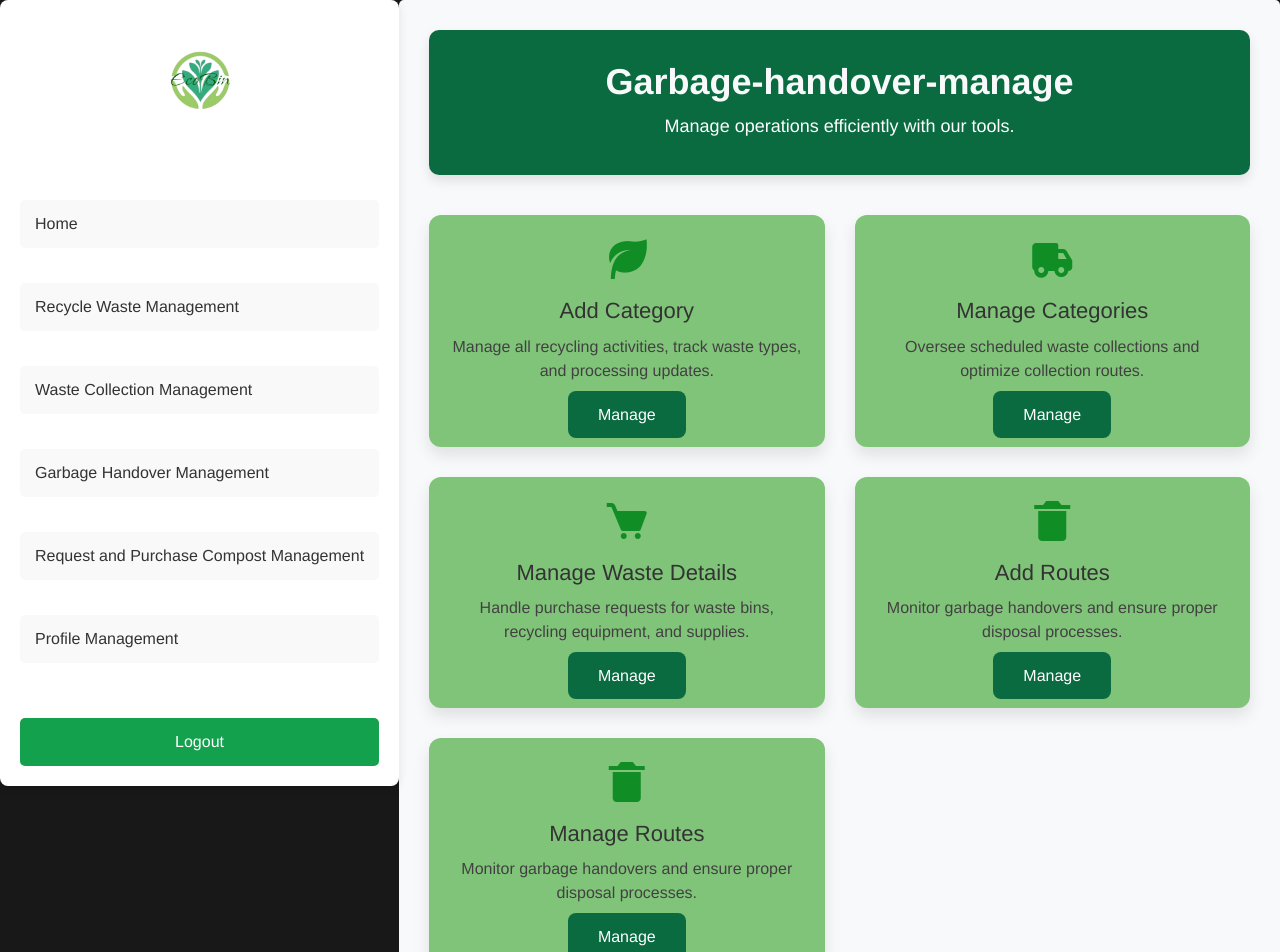
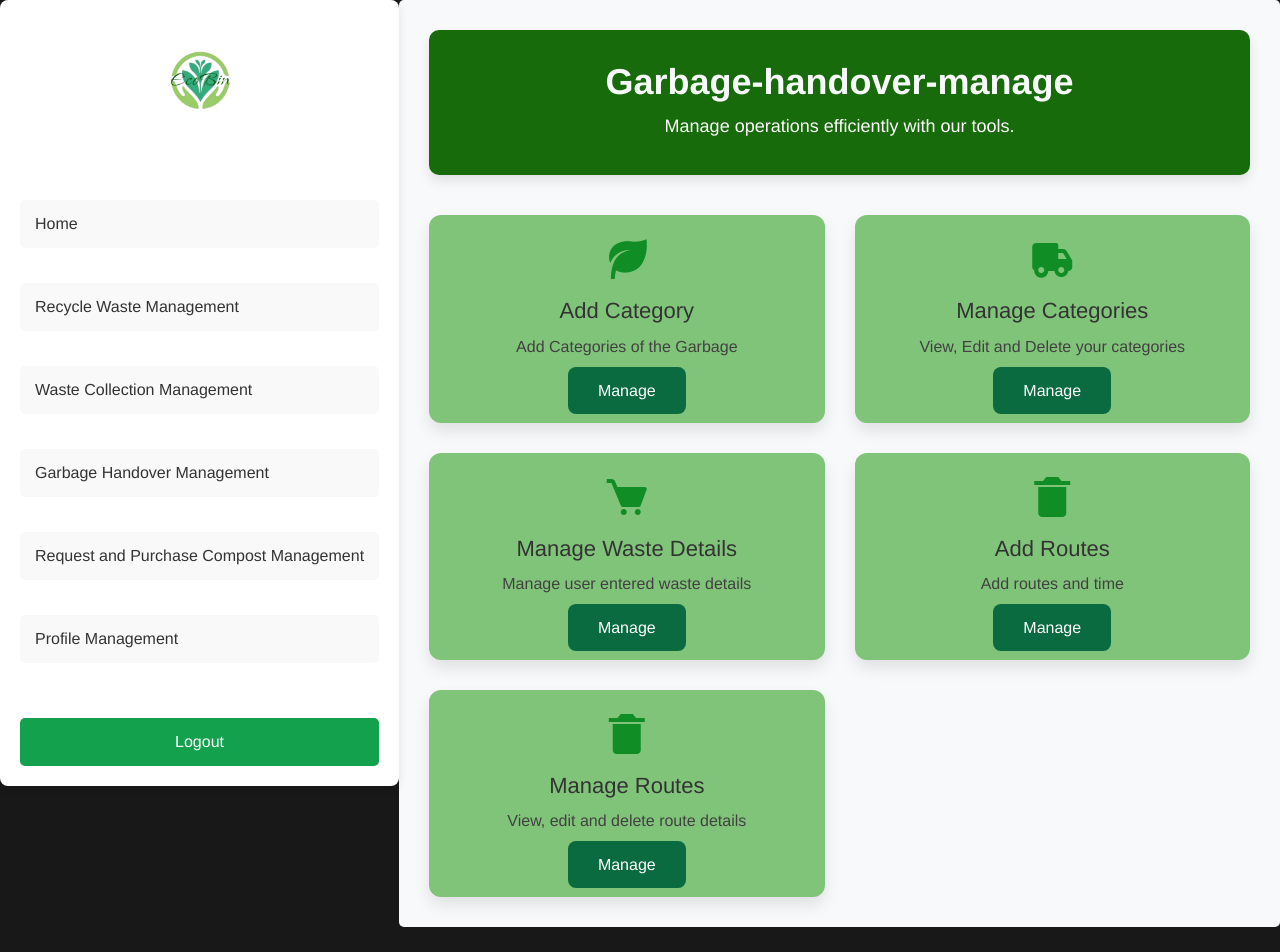
Before and after one commit to nuwani-sithara/EcoBin, a React (Create React App) app in the folder frontend/: page /handover-manage-home in a window 1280 px wide. Shown: the top 952 px of the page. After the commit the page ends 927 px from the top, so only its background shows below. Built offline with nearby package versions, Linux system fonts and the light colour scheme; no server answers; sample sign-in values are in the browser's storage.

Commit message:
added changes

```diff
--- a/frontend/src/components/admin/HandoverManageHome.js
+++ b/frontend/src/components/admin/HandoverManageHome.js
@@ -20,7 +20,7 @@ const HandoverManageHome = () => {
           <i className="bx bxs-leaf dashboard-icon"></i>
             <h2>Add Category</h2>
             <p>
-              Manage all recycling activities, track waste types, and processing updates.
+              Add Categories of the Garbage
             </p>
             <Link to="/add-category" className="dashboard-btn">Manage</Link>
           </div>
@@ -29,7 +29,7 @@ const HandoverManageHome = () => {
             <i className="bx bxs-truck dashboard-icon"></i>
             <h2>Manage Categories</h2>
             <p>
-              Oversee scheduled waste collections and optimize collection routes.
+             View, Edit and Delete your categories
             </p>
             <Link to="/manage-category" className="dashboard-btn">Manage</Link>
           </div>
@@ -38,7 +38,7 @@ const HandoverManageHome = () => {
             <i className="bx bxs-cart dashboard-icon"></i>
             <h2>Manage Waste Details</h2>
             <p>
-              Handle purchase requests for waste bins, recycling equipment, and supplies.
+              Manage user entered waste details
             </p>
             <Link to="/manage-waste" className="dashboard-btn">Manage</Link>
           </div>
@@ -47,7 +47,7 @@ const HandoverManageHome = () => {
           <i className="bx bxs-trash-alt dashboard-icon"></i>
             <h2>Add Routes</h2>
             <p>
-              Monitor garbage handovers and ensure proper disposal processes.
+              Add routes and time
             </p>
             <Link to="/add-routes-admin" className="dashboard-btn">Manage</Link>
           </div>
@@ -56,7 +56,7 @@ const HandoverManageHome = () => {
           <i className="bx bxs-trash-alt dashboard-icon"></i>
             <h2>Manage Routes</h2>
             <p>
-              Monitor garbage handovers and ensure proper disposal processes.
+              View, edit and delete route details
             </p>
             <Link to="/manage-route-admin" className="dashboard-btn">Manage</Link>
           </div>
--- a/frontend/src/components/styles/HandoverManageHome.css
+++ b/frontend/src/components/styles/HandoverManageHome.css
@@ -15,7 +15,7 @@
 
   /* Header Styling */
   .admin-header {
-    background-color: #0a6b40;
+    background-color: #176b0a;
     color: white;
     padding: 30px 20px;
     border-radius: 10px;
```
